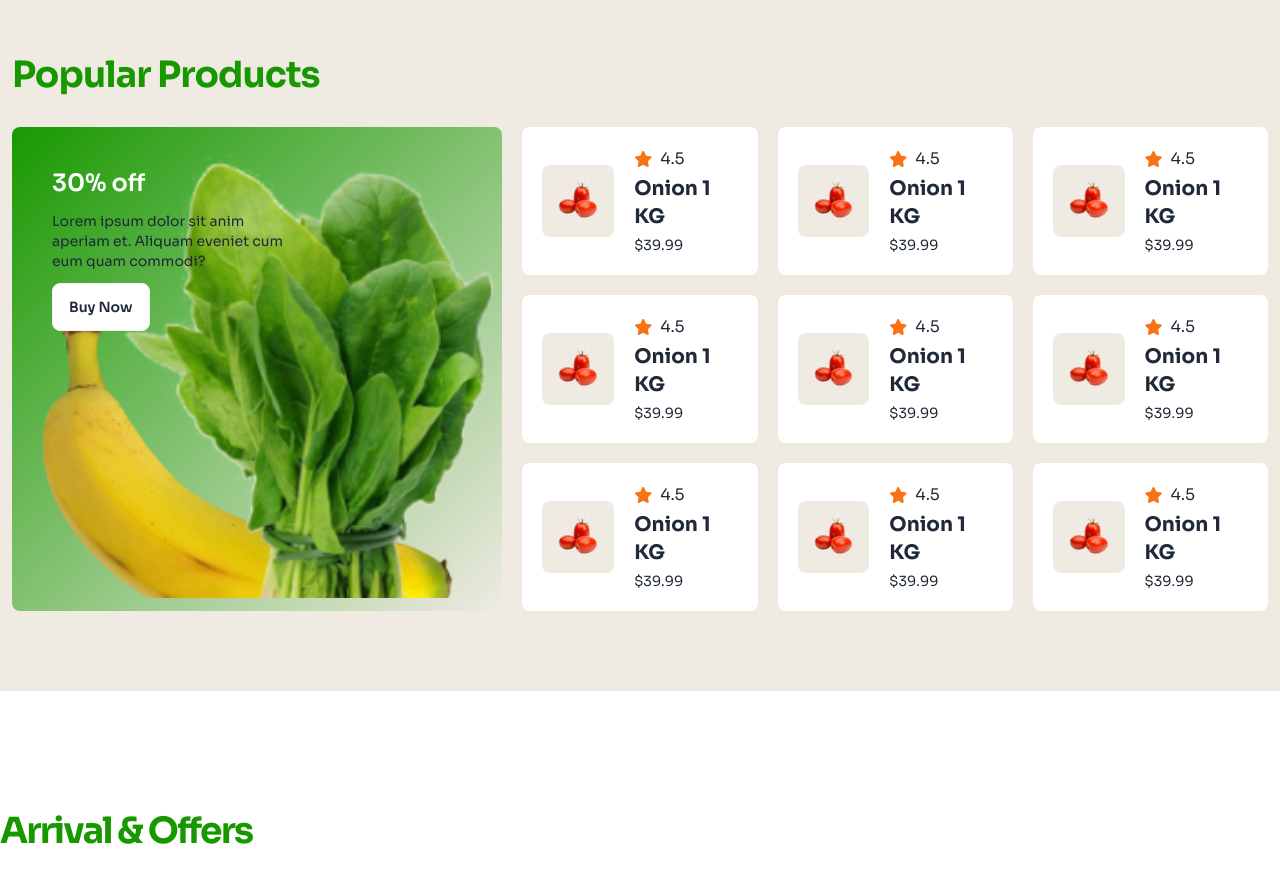
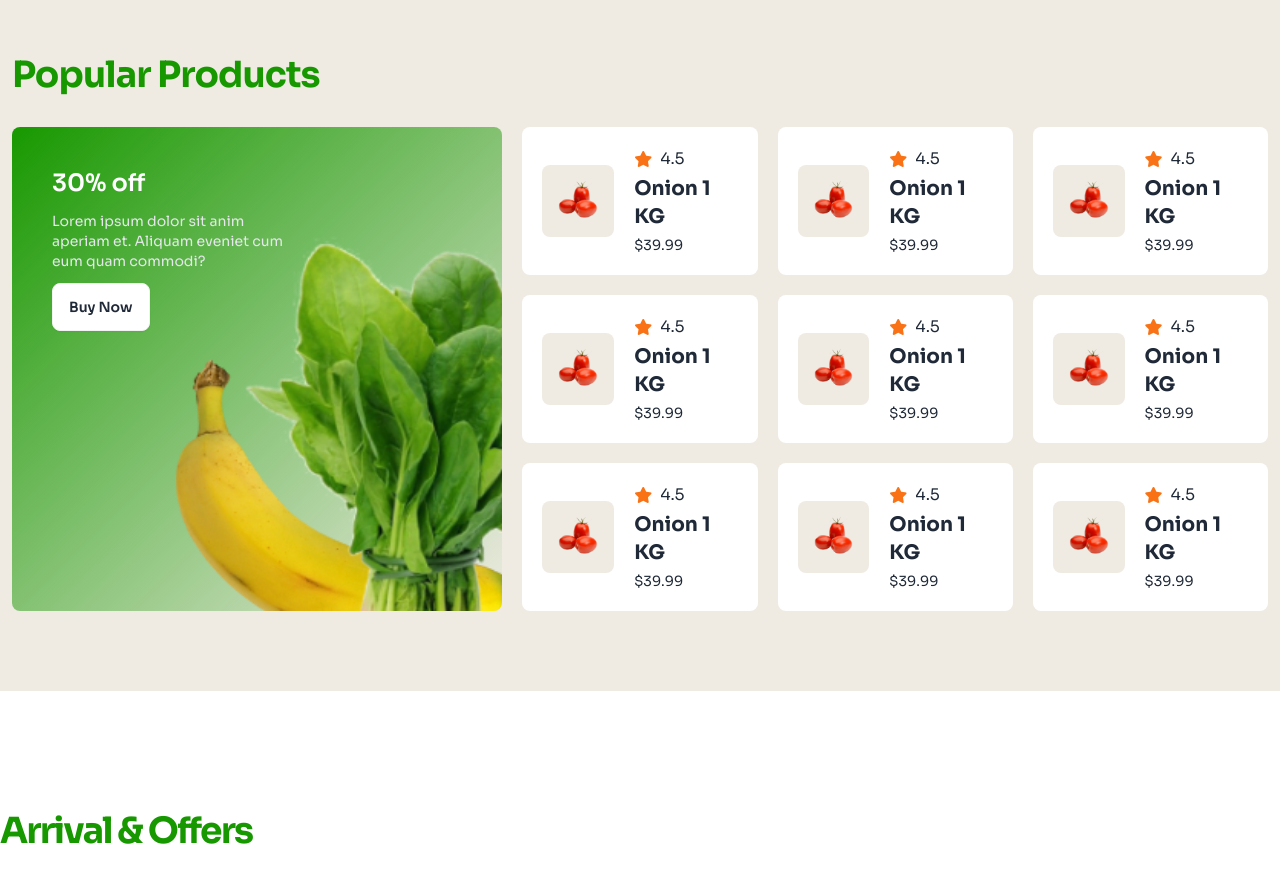
Before and after one commit to Musfiqur-Rahman0/Category0002, a plain HTML site: page index.html in a window 1280 px wide. Shown: the part 1880-2768 px from the top of the page. Drawn offline with nearby package versions, Linux system fonts and the light colour scheme; a web font is replaced by a local one.

Commit message:
fix the grid 1st card img positioning

```diff
--- a/index.html
+++ b/index.html
@@ -155,17 +155,19 @@
         <section id="popularProducts" class="bg-secondary">
             <div class="container mx-auto px-3 py-10 lg:py-20 space-y-8 ">
                 <h2 class="text-primary text-4xl font-bold tracking-tight">Popular Products</h2>
-                <div class="grid grid-cols-2 md:grid-cols-3 md:grid-row-5 lg:grid-cols-5 lg:grid-rows-3 gap-5">
+                <div
+                    class="grid grid-cols-2 grid-rows-7 md:grid-cols-3 md:grid-row-5 lg:grid-cols-5 lg:grid-rows-3 gap-5">
                     <!-- first box -->
                     <div
-                        class="card col-span-2  md:row-span-3 row-span-3 relative bg-gradient-to-tl from-transparent to-primary rounded-lg ">
+                        class="card overflow-hidden col-span-2  md:row-span-3 row-span-3 relative bg-gradient-to-tl from-transparent to-primary rounded-lg ">
                         <div class="absolute top-10 left-10 w-1/2">
                             <h3 class="text-2xl font-semibold text-white">30% off</h3>
-                            <p class="text-sm my-3">Lorem ipsum dolor sit anim
+                            <p class="text-sm my-3 text-gray-200">Lorem ipsum dolor sit anim
                                 aperiam et. Aliquam eveniet cum eum quam commodi?</p>
                             <button class="btn bg-white  font-semibold  hover:bg-white">Buy Now </button>
                         </div>
-                        <img class="  h-full w-full object-contain" src="c2-assets/vegetable-offer.png" alt="">
+                        <img class=" absolute bottom-0 -right-7 lg:-right-[100px] h-[70%]  lg:h-[80%] w-full object-contain"
+                            src="c2-assets/vegetable-offer.png" alt="">
                     </div>
 
                     <!-- 2nd box -->
```
